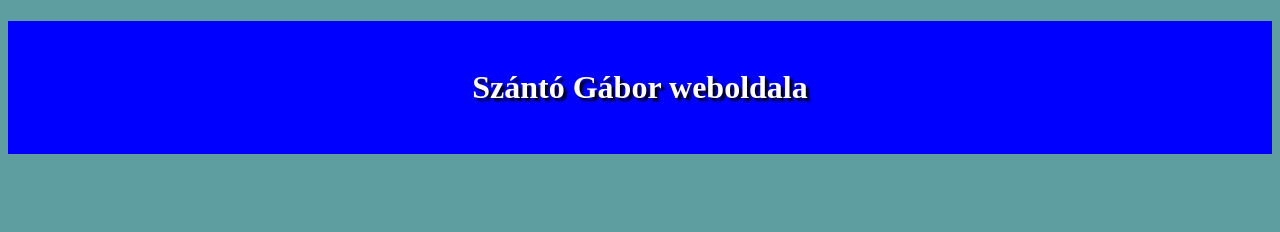
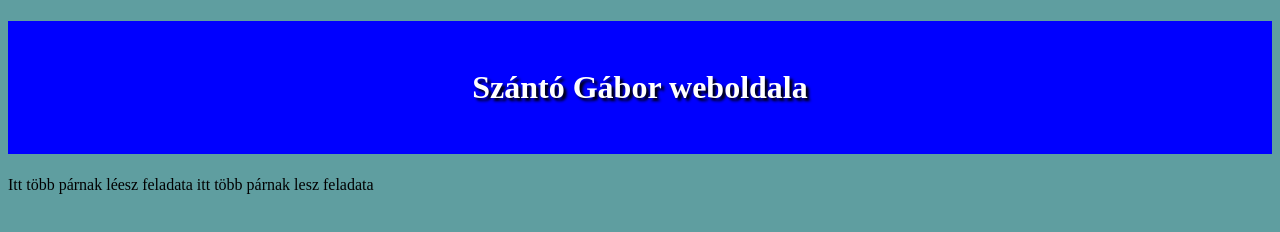
Before and after one commit to szangab2/my-first-repository, a plain HTML site: page index.html in a window 1280 px wide. Drawn offline with Linux system fonts and the light colour scheme.

Commit message:
folders and tasks

```diff
--- a/index.html
+++ b/index.html
@@ -11,6 +11,38 @@
    </style>
 </head>
 <body>
+    <!--a header szekció-->
     <h1>Szántó Gábor weboldala</h1>
+
+    <!-- a header VÉGE-->
+<!-- SZÁNTÓ üzentő tere-->
+<!--
+Uraim, a feladat egy olyan weboldal összeállítása, melyen többen dolgozunk egyszerre.
+A projektet csak alapvonalaiban dolgoztam ki, tehát változhatnak a feladatok éppúgy, ahogy egy munkahelyen lehetségesek.
+A weblap témája a hardrverelemek lesznek; emellett a kommunikációs technológiákkal is kell foglalkoznotok. Képeket, szövegeket kerestek (SZABAD FELHASZNÁLÁSÚAKAT, és idézve a szöveghelyeket..).
+A többi feladatot, utasítást később...
+
+-->
+
+<!-- SZÁNTÓ üzentő vége-->
+
+    <!--a NAVIGÁCIÓ KEZDETE-->
+
+    <!-- A NAVIGÁCIÓ VÉGE-->
+    <!--AZ ASIDE kezdete-->
+Itt több párnak léesz feladata
+    <!--AZ ASIDE vége-->
+
+    <!-- A SECTION egység kezdete-->
+itt több párnak lesz feladata
+     <!-- A SECTION egység vége-->
+
+      <!-- Az ARTICLE egység kezdete-->
+
+       <!-- Az ARTICLE egység vége-->
+        <!-- A FOOTER egység kezdete-->
+
+         <!-- A FOOTER egység vége-->
+
 </body>
 </html>
```
